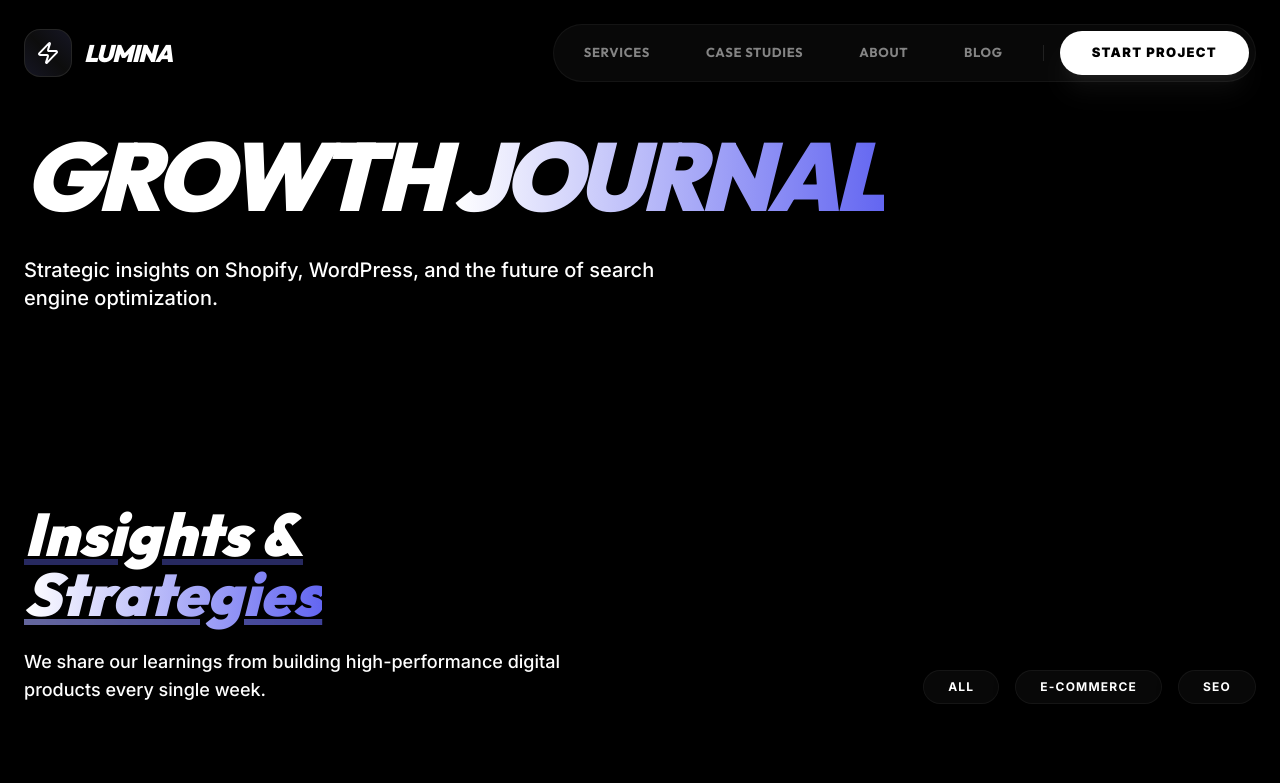
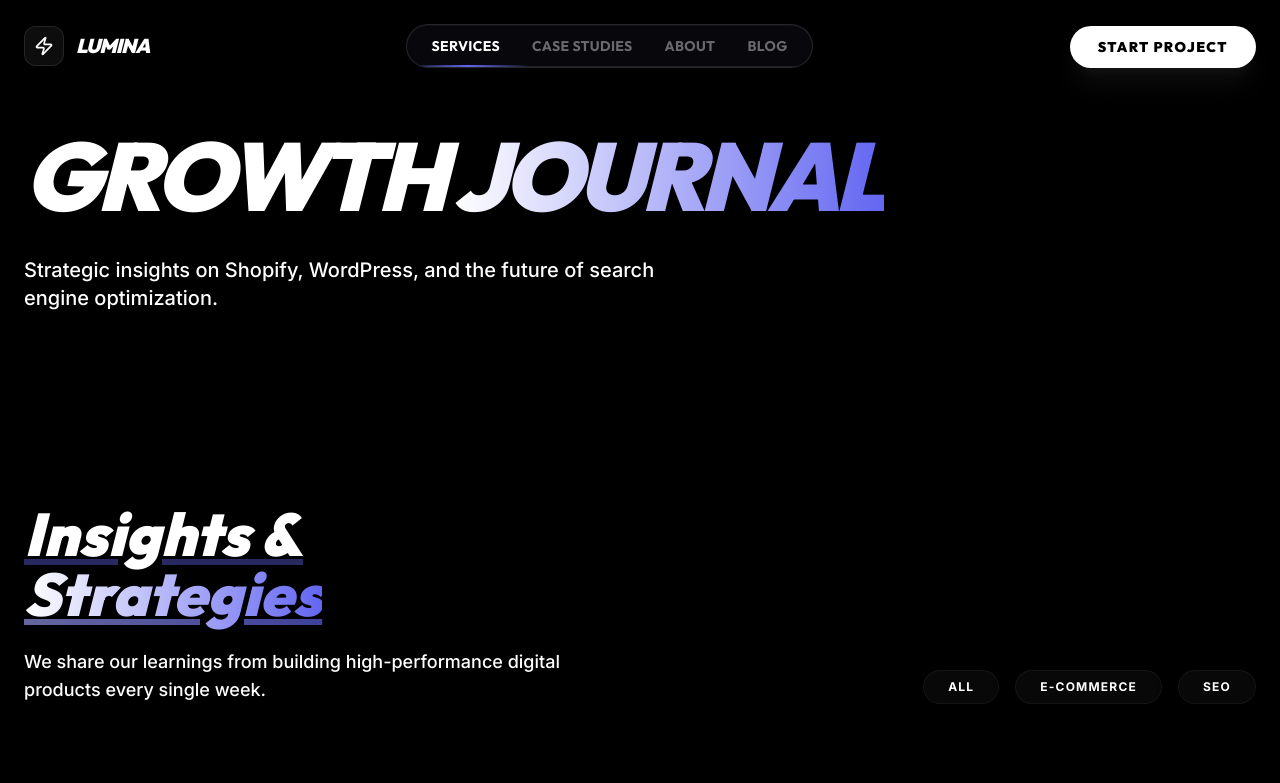
Before and after one commit to Asherssajjad/Custom-Web, a Next.js app: page /blog in a window 1280 px wide. Shown: the top 783 px of the page. Built offline with nearby package versions, Linux system fonts and the light colour scheme.

Commit message:
SpotlightNavbar: Premium animated spotlight header from VengenceUI

```diff
--- a/src/app/globals.css
+++ b/src/app/globals.css
@@ -10,6 +10,25 @@
   --border: rgba(255, 255, 255, 0.05);
   --card: rgba(255, 255, 255, 0.02);
 }
+
+/* ─── SpotlightNavbar ───────────────────────────────────────── */
+.glass-border {
+  border: 1px solid rgba(255, 255, 255, 0.12);
+}
+
+.spotlight-nav-bg {
+  background-color: rgb(8, 8, 12);
+}
+
+.spotlight-nav-shadow {
+  box-shadow:
+    0 10px 40px -6px rgba(0, 0, 0, 0.7),
+    0 4px 6px -4px rgba(0, 0, 0, 0.5),
+    inset 0 1px 0 rgba(255, 255, 255, 0.04);
+}
+
+/* ──────────────────────────────────────────────────────────── */
+
 
 @theme inline {
   --color-background: var(--background);
--- a/src/components/sections/Navbar.tsx
+++ b/src/components/sections/Navbar.tsx
@@ -2,11 +2,18 @@
 
 import { useState, useEffect } from 'react';
 import Link from 'next/link';
-import { motion, AnimatePresence, useScroll, useTransform } from 'framer-motion';
-import { Menu, X, Rocket, ChevronRight, Zap } from 'lucide-react';
-import { cn } from '@/lib/utils';
+import { motion, AnimatePresence } from 'framer-motion';
+import { Menu, X, Zap, ChevronRight } from 'lucide-react';
+import { SpotlightNavbar } from '@/components/ui/spotlight-navbar';
 
-const navLinks = [
+const navItems = [
+    { label: 'Services', href: '/services' },
+    { label: 'Case Studies', href: '/case-studies' },
+    { label: 'About', href: '/about' },
+    { label: 'Blog', href: '/blog' },
+];
+
+const mobileLinks = [
     { name: 'Services', href: '/services' },
     { name: 'Case Studies', href: '/case-studies' },
     { name: 'About', href: '/about' },
@@ -15,95 +22,94 @@ const navLinks = [
 
 export default function Navbar() {
     const [isOpen, setIsOpen] = useState(false);
-    const { scrollY } = useScroll();
+    const [scrolled, setScrolled] = useState(false);
 
-    const headerOpacity = useTransform(scrollY, [0, 100], [0, 1]);
-    const headerBlur = useTransform(scrollY, [0, 100], [0, 24]);
-    const headerY = useTransform(scrollY, [0, 100], [0, 10]);
+    useEffect(() => {
+        const handleScroll = () => setScrolled(window.scrollY > 20);
+        window.addEventListener('scroll', handleScroll, { passive: true });
+        return () => window.removeEventListener('scroll', handleScroll);
+    }, []);
 
     return (
         <>
-            <motion.nav
-                className="fixed top-0 left-0 right-0 z-[100] px-6 py-6 transition-all duration-300 pointer-events-none"
-            >
-                <div className="container mx-auto flex items-center justify-between">
+            <header className={`fixed top-0 left-0 right-0 z-[100] transition-all duration-500 ${scrolled ? 'py-3' : 'py-6'}`}>
+                <div className="container mx-auto px-6">
+                    <div className="flex items-center justify-between gap-8">
 
-                    <Link href="/" className="flex items-center gap-3 group pointer-events-auto">
-                        <div className="relative w-12 h-12 shadow-2xl">
-                            <motion.div
-                                animate={{ rotate: 360 }}
-                                transition={{ duration: 15, repeat: Infinity, ease: 'linear' }}
-                                className="absolute inset-0 bg-primary/20 blur-xl opacity-0 group-hover:opacity-100 transition-opacity"
-                            />
-                            <div className="relative w-full h-full bg-white/5 backdrop-blur-3xl rounded-2xl border border-white/10 flex items-center justify-center overflow-hidden">
-                                <div className="absolute inset-0 bg-gradient-to-tr from-primary/10 via-transparent to-primary/10" />
-                                <Zap className="text-white w-6 h-6 group-hover:scale-110 transition-transform group-hover:text-primary" />
+                        {/* Logo */}
+                        <Link href="/" className="flex items-center gap-3 group flex-shrink-0">
+                            <div className="relative w-10 h-10 rounded-xl bg-white/5 border border-white/10 flex items-center justify-center group-hover:bg-primary/20 group-hover:border-primary/50 transition-all shadow-lg">
+                                <Zap className="text-white w-5 h-5 group-hover:text-primary transition-colors" />
                             </div>
-                        </div>
-                        <span className="text-2xl font-[900] tracking-tighter uppercase italic text-white font-heading">Lumina</span>
+                            <span className="text-xl font-[900] italic tracking-tighter uppercase text-white font-heading">
+                                Lumina
+                            </span>
                         </Link>
 
-                    {/* Desktop Nav - High End Pill */}
-                    <div className="hidden lg:flex items-center gap-2 p-1.5 bg-white/[0.03] backdrop-blur-3xl rounded-full border border-white/5 shadow-2xl pointer-events-auto">
-                        {navLinks.map((link) => (
-                            <Link
-                                key={link.name}
-                                href={link.href}
-                                className="px-6 py-3 text-[13px] font-bold tracking-[0.05em] uppercase text-white/50 hover:text-white hover:bg-white/5 rounded-full transition-all relative font-heading"
-                            >
-                                {link.name}
-                            </Link>
-                        ))}
-                        <div className="w-[1px] h-4 bg-white/10 mx-2" />
+                        {/* CENTER: SpotlightNavbar pill — desktop only */}
+                        <div className="hidden lg:block flex-1">
+                            <SpotlightNavbar
+                                items={navItems}
+                                defaultActiveIndex={0}
+                            />
+                        </div>
+
+                        {/* Right CTA — desktop */}
+                        <div className="hidden lg:block flex-shrink-0">
                             <Link
                                 href="/contact"
-                            className="px-8 py-3 rounded-full bg-white text-black font-black text-[13px] uppercase tracking-widest hover:scale-105 active:scale-95 transition-all shadow-xl shadow-white/5"
+                                className="px-7 py-3 rounded-full bg-white text-black font-black text-sm uppercase tracking-widest hover:scale-105 active:scale-95 transition-all shadow-xl shadow-white/5 font-heading"
                             >
                                 Start Project
                             </Link>
                         </div>
 
+                        {/* Mobile menu toggle */}
                         <button
-                        className="lg:hidden w-12 h-12 rounded-2xl bg-white/5 backdrop-blur-xl border border-white/10 flex items-center justify-center text-white pointer-events-auto"
+                            className="lg:hidden w-10 h-10 rounded-xl bg-white/5 border border-white/10 flex items-center justify-center text-white hover:bg-white/10 transition-all"
                             onClick={() => setIsOpen(!isOpen)}
+                            aria-label="Toggle menu"
                         >
-                        {isOpen ? <X className="w-6 h-6" /> : <Menu className="w-6 h-6" />}
+                            {isOpen ? <X className="w-5 h-5" /> : <Menu className="w-5 h-5" />}
                         </button>
+
                     </div>
-            </motion.nav>
+                </div>
+            </header>
 
+            {/* Mobile Menu */}
             <AnimatePresence>
                 {isOpen && (
                     <motion.div
                         initial={{ opacity: 0, x: '100%' }}
                         animate={{ opacity: 1, x: 0 }}
                         exit={{ opacity: 0, x: '100%' }}
-                        transition={{ type: 'spring', damping: 25, stiffness: 200 }}
-                        className="fixed inset-0 z-[200] bg-black/98 backdrop-blur-2xl lg:hidden p-8 flex flex-col justify-center gap-8"
+                        transition={{ type: 'spring', damping: 28, stiffness: 220 }}
+                        className="fixed inset-0 z-[200] bg-black/98 backdrop-blur-2xl lg:hidden flex flex-col justify-center p-10 gap-6"
                     >
                         <button
-                            className="absolute top-10 right-10 w-12 h-12 rounded-2xl bg-white/5 border border-white/10 flex items-center justify-center"
+                            className="absolute top-8 right-8 w-10 h-10 rounded-xl bg-white/5 border border-white/10 flex items-center justify-center"
                             onClick={() => setIsOpen(false)}
                         >
-                            <X className="w-8 h-8" />
+                            <X className="w-5 h-5" />
                         </button>
 
-                        {navLinks.map((link, i) => (
+                        {mobileLinks.map((link) => (
                             <Link
                                 key={link.name}
                                 href={link.href}
                                 onClick={() => setIsOpen(false)}
-                                className="text-5xl font-black uppercase italic tracking-tighter flex items-center justify-between group group-hover:text-primary transition-colors font-heading"
+                                className="text-5xl font-[900] uppercase italic tracking-tighter flex items-center justify-between group hover:text-primary transition-colors font-heading"
                             >
                                 <span>{link.name}</span>
-                                <ChevronRight className="w-10 h-10 text-primary opacity-0 group-hover:opacity-100 group-hover:translate-x-4 transition-all" />
+                                <ChevronRight className="w-8 h-8 text-primary opacity-0 group-hover:opacity-100 group-hover:translate-x-2 transition-all" />
                             </Link>
                         ))}
 
                         <Link
                             href="/contact"
                             onClick={() => setIsOpen(false)}
-                            className="mt-10 py-8 rounded-[40px] bg-white text-black text-center font-black text-4xl uppercase tracking-tighter"
+                            className="mt-8 py-7 rounded-[40px] bg-white text-black text-center font-black text-3xl uppercase tracking-tighter font-heading"
                         >
                             Let's Talk
                         </Link>
--- /dev/null
+++ b/src/components/ui/spotlight-navbar.tsx
@@ -0,0 +1,163 @@
+"use client";
+
+import React, { useEffect, useRef, useState } from "react";
+import { animate } from "framer-motion";
+import { cn } from "@/lib/utils";
+
+export interface NavItem {
+    label: string;
+    href: string;
+}
+
+export interface SpotlightNavbarProps {
+    items?: NavItem[];
+    className?: string;
+    onItemClick?: (item: NavItem, index: number) => void;
+    defaultActiveIndex?: number;
+}
+
+export function SpotlightNavbar({
+    items = [
+        { label: "Home", href: "/" },
+        { label: "Services", href: "/services" },
+        { label: "Case Studies", href: "/case-studies" },
+        { label: "About", href: "/about" },
+        { label: "Blog", href: "/blog" },
+    ],
+    className,
+    onItemClick,
+    defaultActiveIndex = 0,
+}: SpotlightNavbarProps) {
+    const navRef = useRef<HTMLDivElement>(null);
+    const [activeIndex, setActiveIndex] = useState(defaultActiveIndex);
+    const [hoverX, setHoverX] = useState<number | null>(null);
+
+    const spotlightX = useRef(0);
+    const ambienceX = useRef(0);
+
+    useEffect(() => {
+        if (!navRef.current) return;
+        const nav = navRef.current;
+
+        const handleMouseMove = (e: MouseEvent) => {
+            const rect = nav.getBoundingClientRect();
+            const x = e.clientX - rect.left;
+            setHoverX(x);
+            spotlightX.current = x;
+            nav.style.setProperty("--spotlight-x", `${x}px`);
+        };
+
+        const handleMouseLeave = () => {
+            setHoverX(null);
+            const activeItem = nav.querySelector(`[data-index="${activeIndex}"]`);
+            if (activeItem) {
+                const navRect = nav.getBoundingClientRect();
+                const itemRect = activeItem.getBoundingClientRect();
+                const targetX = itemRect.left - navRect.left + itemRect.width / 2;
+
+                animate(spotlightX.current, targetX, {
+                    type: "spring",
+                    stiffness: 200,
+                    damping: 20,
+                    onUpdate: (v) => {
+                        spotlightX.current = v;
+                        nav.style.setProperty("--spotlight-x", `${v}px`);
+                    },
+                });
+            }
+        };
+
+        nav.addEventListener("mousemove", handleMouseMove);
+        nav.addEventListener("mouseleave", handleMouseLeave);
+
+        return () => {
+            nav.removeEventListener("mousemove", handleMouseMove);
+            nav.removeEventListener("mouseleave", handleMouseLeave);
+        };
+    }, [activeIndex]);
+
+    useEffect(() => {
+        if (!navRef.current) return;
+        const nav = navRef.current;
+        const activeItem = nav.querySelector(`[data-index="${activeIndex}"]`);
+
+        if (activeItem) {
+            const navRect = nav.getBoundingClientRect();
+            const itemRect = activeItem.getBoundingClientRect();
+            const targetX = itemRect.left - navRect.left + itemRect.width / 2;
+
+            animate(ambienceX.current, targetX, {
+                type: "spring",
+                stiffness: 200,
+                damping: 20,
+                onUpdate: (v) => {
+                    ambienceX.current = v;
+                    nav.style.setProperty("--ambience-x", `${v}px`);
+                },
+            });
+        }
+    }, [activeIndex]);
+
+    const handleItemClick = (item: NavItem, index: number) => {
+        setActiveIndex(index);
+        onItemClick?.(item, index);
+    };
+
+    return (
+        <div className={cn("relative flex justify-center", className)}>
+            <nav
+                ref={navRef}
+                className={cn(
+                    "spotlight-nav spotlight-nav-bg dark glass-border spotlight-nav-shadow",
+                    "relative h-11 rounded-full transition-all duration-300 overflow-hidden"
+                )}
+            >
+                {/* Nav Links */}
+                <ul className="relative flex items-center h-full px-2 gap-0 z-[10]">
+                    {items.map((item, idx) => (
+                        <li key={idx} className="relative h-full flex items-center justify-center">
+                            <a
+                                href={item.href}
+                                data-index={idx}
+                                onClick={(e) => {
+                                    e.preventDefault();
+                                    handleItemClick(item, idx);
+                                    window.location.href = item.href;
+                                }}
+                                className={cn(
+                                    "px-4 py-2 text-sm font-bold tracking-wide transition-colors duration-200 rounded-full uppercase font-heading",
+                                    "focus-visible:outline-none focus-visible:ring-2",
+                                    activeIndex === idx
+                                        ? "text-white"
+                                        : "text-white/40 hover:text-white/80"
+                                )}
+                            >
+                                {item.label}
+                            </a>
+                        </li>
+                    ))}
+                </ul>
+
+                {/* 1. Moving Spotlight (Follows Mouse) — Indigo */}
+                <div
+                    className="pointer-events-none absolute bottom-0 left-0 w-full h-full z-[1] transition-opacity duration-300"
+                    style={{
+                        opacity: hoverX !== null ? 1 : 0,
+                        background: `radial-gradient(120px circle at var(--spotlight-x) 100%, rgba(99,102,241,0.15) 0%, transparent 50%)`,
+                    }}
+                />
+
+                {/* 2. Active Ambience Bottom Line — Indigo */}
+                <div
+                    className="pointer-events-none absolute bottom-0 left-0 w-full h-[2px] z-[2]"
+                    style={{
+                        background: `radial-gradient(60px circle at var(--ambience-x) 0%, rgba(99,102,241,1) 0%, transparent 100%)`,
+                    }}
+                />
+
+                {/* 3. Bottom Border Track */}
+                <div className="absolute bottom-0 left-0 w-full h-[1px] bg-white/10 z-0" />
+            </nav>
+        </div>
+    );
+}
```
Lines whose indentation alone changed are shown as unchanged.
